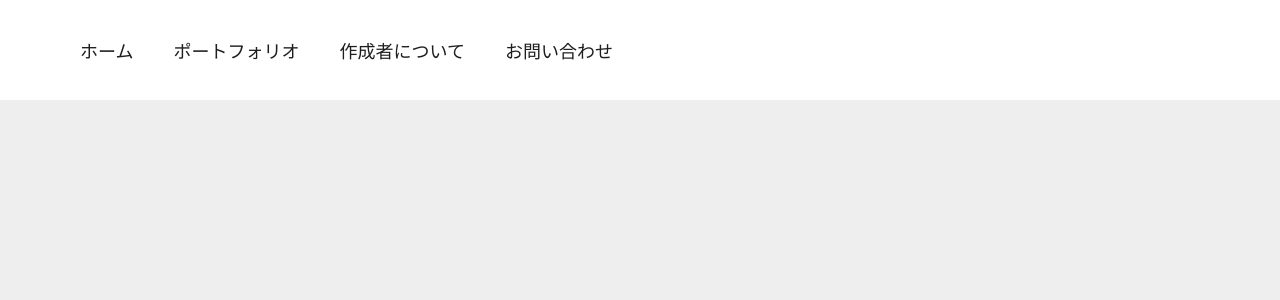
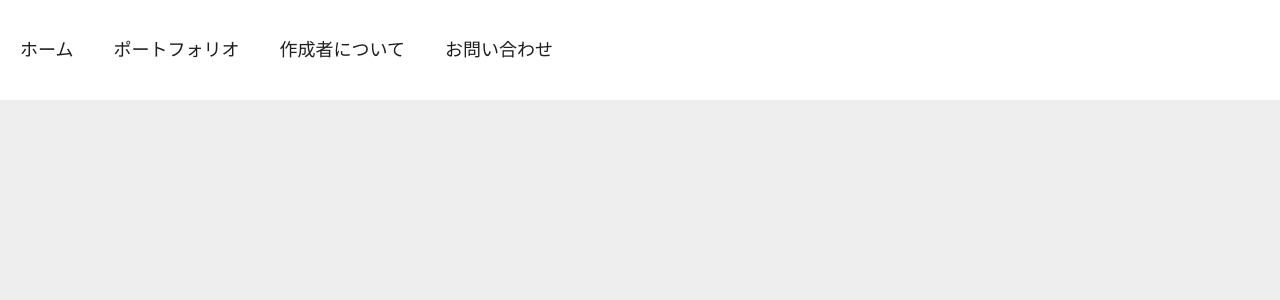
Before and after one commit to huytd-at-local/source1, a PHP site: page /index.html in a window 1280 px wide. Shown: the top 300 px of the page. Run offline with PHP 8.4, Linux system fonts and the light colour scheme.

Commit message:
update latest

```diff
--- a/stylesheet.css
+++ b/stylesheet.css
@@ -12,25 +12,22 @@ nav {
   height: 100px;
   background-color: #fff;
 }
+ul {
 
-ul {
-    margin-left: 60px;
 }
 
 ul li {
   list-style: none;
-  display: inline-block;
   float: left;
-  line-height: 100px;
+  padding: 0px 20px;
 }
 
 ul li a {
+  text-decoration: none;
+  line-height: 100px;
+  font-size: 18px;
   display: block;
-  text-decoration: none;
-  font-size: 18px;
-  font-family: "Noto Sans JP";
   color: #1e1e1e;
-  padding: 0 20px;
 }
 
 ul li a:hover {
```
